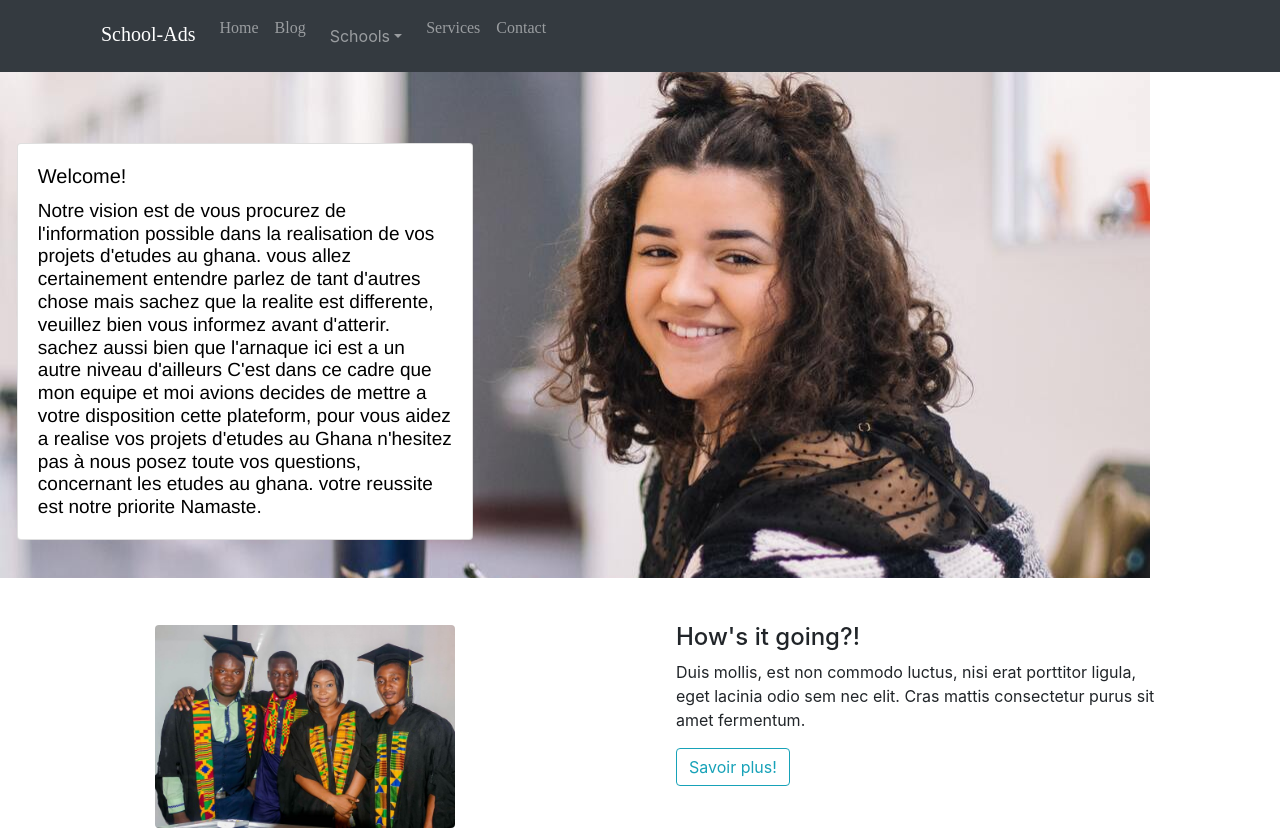
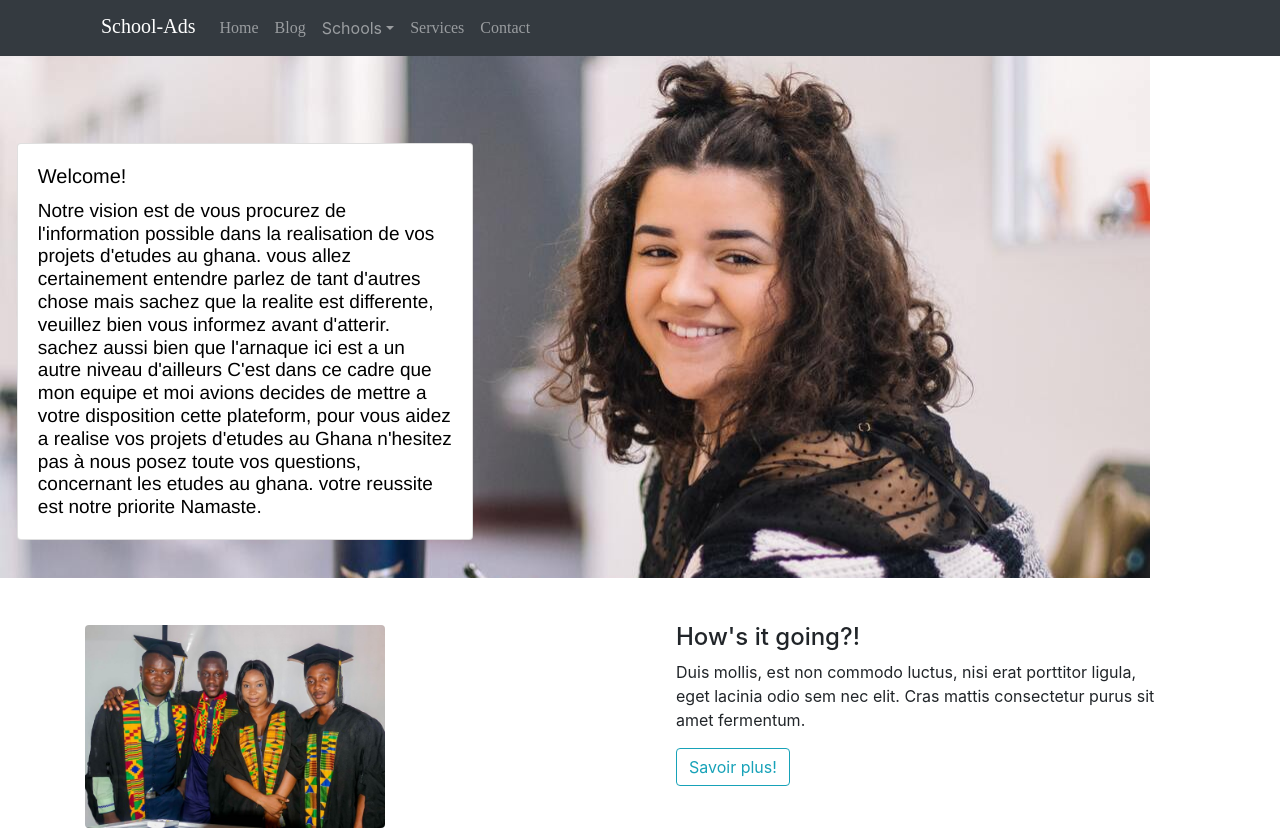
Before and after one commit to MoiseGaamy/SchoolAd, a React (Create React App) app: page /lang in a window 1280 px wide. Shown: the top 830 px of the page. Built offline with nearby package versions, Linux system fonts and the light colour scheme; a web font is replaced by a local one.

Commit message:
removed nav-item from my css file

```diff
--- a/src/index.css
+++ b/src/index.css
@@ -6,8 +6,11 @@ body{
 .mynav{
   margin-bottom: 3rem;
 }
-.nav-item{
-  padding: 0.5rem;
+.mynavBar{
+    padding: .4rem 1rem;
+}
+.myResponsiveNav{
+  justify-content: end;
 }
 .navLink{
   color: #fff;
@@ -25,34 +28,6 @@ body{
   padding-top: 0!important;
 	margin-left: 1rem;
   color: #000;
-}
-/* dropdown section */
-.dropdown{
-	display: inline-block;
-	position: relative;
-}
-.dropdown-content{
-	display: none;
-	position: absolute;
-	min-width: 10rem;
-	padding: 1rem 1.5rem;
-	z-index: 2;
-	background-color: #d3d3d3;
-	margin: 0;
-	margin-top: 0.4rem;
-	border-radius: 0.5rem;
-}
-.dropdown-link{
-	color: #000;
-}
-.dropdown-link:hover{
-  background: #fff;
-	text-decoration: none;
-	color: #000;
-}
-.dropdown:hover .dropdown-content{
- display: flex;
- flex-direction: column;
 }
 /* heading section */
 .head{
@@ -200,10 +175,13 @@ body{
 .service_row1{
   margin-top: 2rem;
 }
+/************** Blog******/
+.blog,.univ, .service, .lang, .info{
+  margin-top: 5rem;
+}
 /****************languePage************************/
 .imageCol{
   position: relative;
-  left: 70px;
   top: 15px;
 }
 .langue_row{
```
